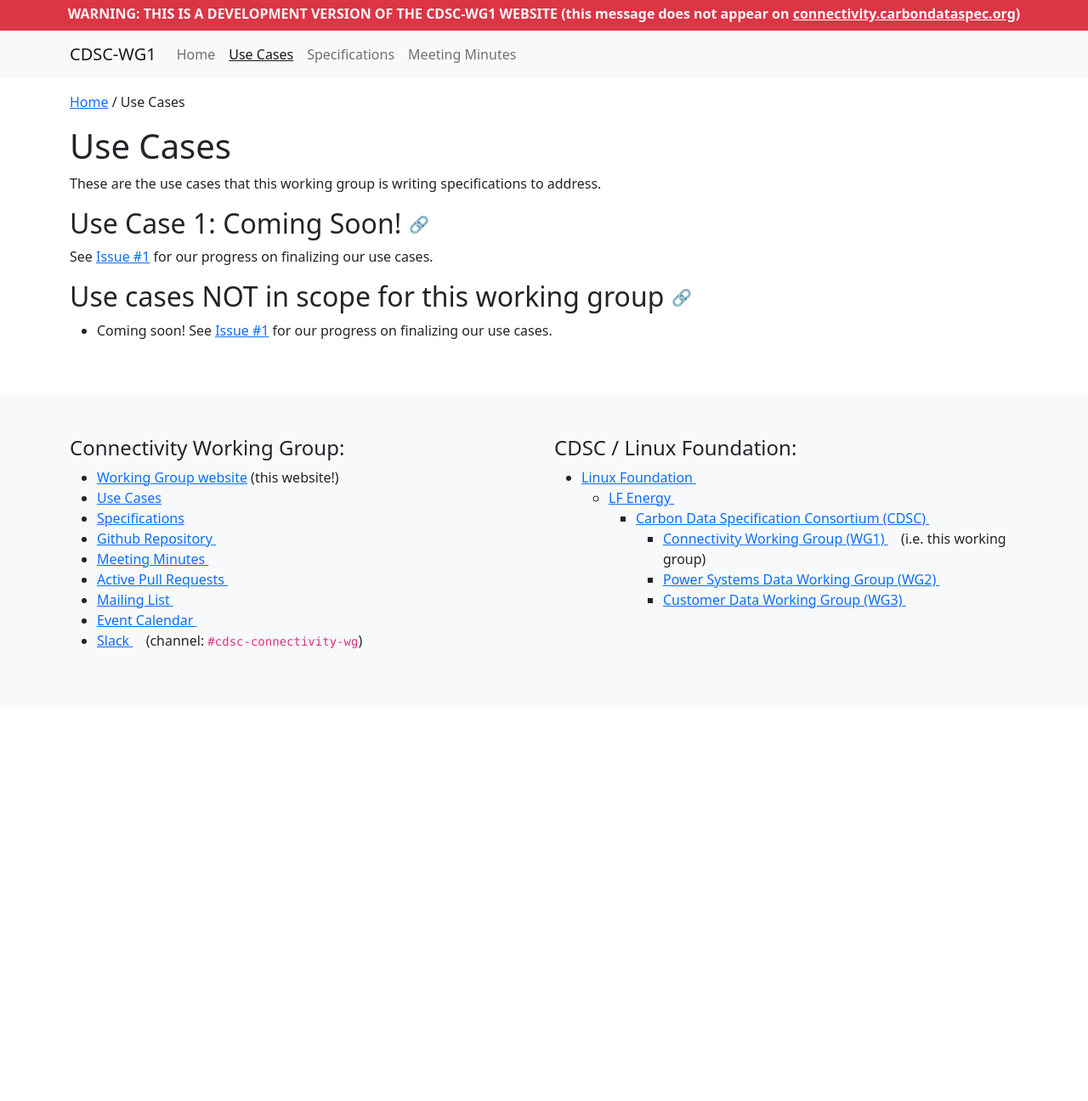
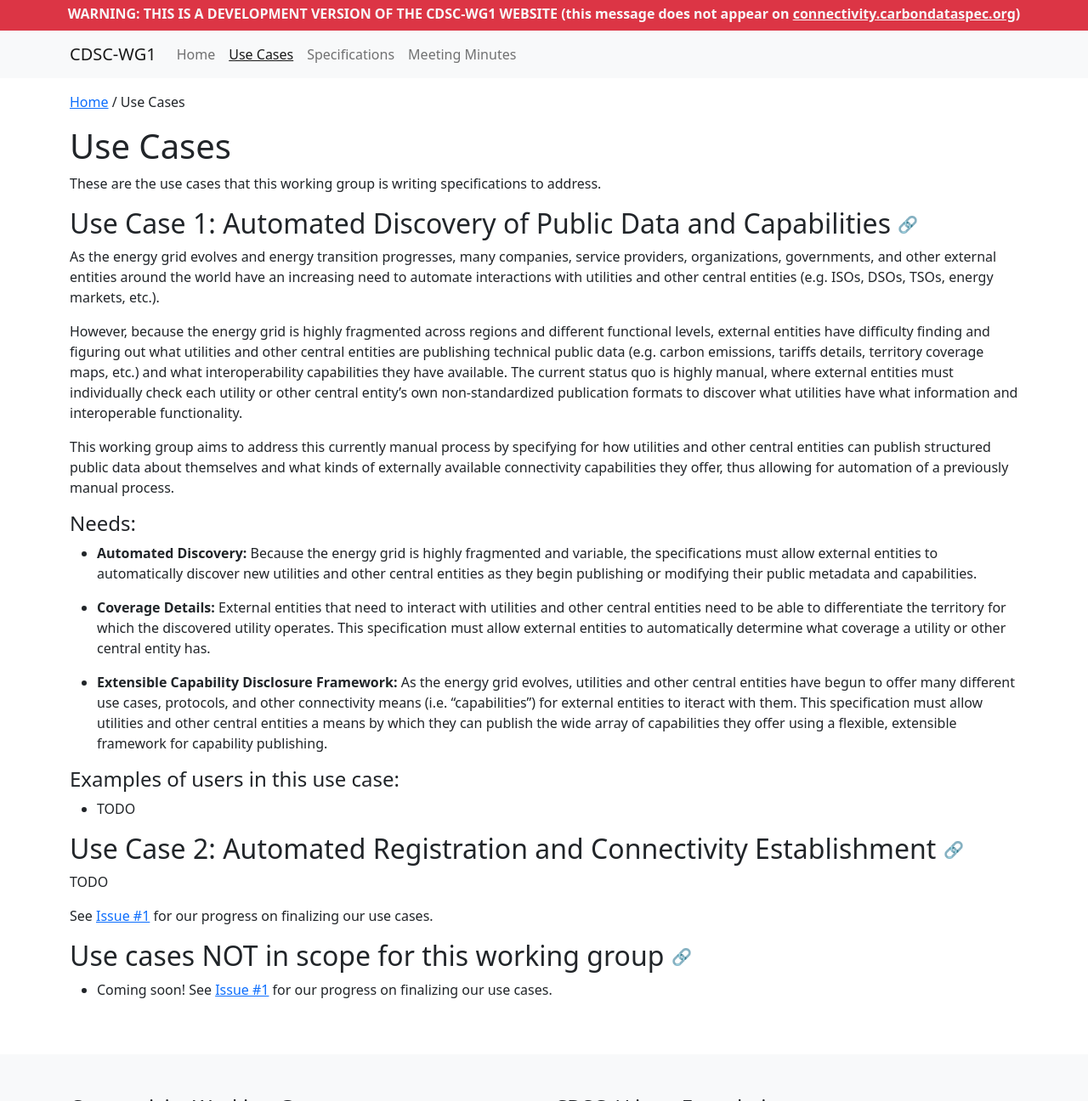
Before and after one commit to lfe-cds/CDS-Registration, a Jekyll site: the page built from website/use-cases.md, in a window 1280 px wide and 1400 px high, cut to the strip 104-1400 px from the top of the window. Shown: the whole strip at 85% size. Built offline with Jekyll 4.4.1, drawn with Linux system fonts in a browser that asks for light colours.

Commit message:
Issue #1 - progress on new use cases for Connectivity WG

```diff
--- a/website/use-cases.md
+++ b/website/use-cases.md
@@ -11,10 +11,34 @@
 These are the use cases that this working group is writing specifications to address.
 
 
-## Use Case 1: Coming Soon! <a id="use-case-coming-soon" href="#use-case-carbon-accounting" class="permalink">🔗</a>
+## Use Case 1: Automated Discovery of Public Data and Capabilities <a id="automated-dicsovery" href="#automated-dicsovery" class="permalink">🔗</a>
+
+As the energy grid evolves and energy transition progresses, many companies, service providers, organizations, governments, and other external entities around the world have an increasing need to automate interactions with utilities and other central entities (e.g. ISOs, DSOs, TSOs, energy markets, etc.).
+
+However, because the energy grid is highly fragmented across regions and different functional levels, external entities have difficulty finding and figuring out what utilities and other central entities are publishing technical public data (e.g. carbon emissions, tariffs details, territory coverage maps, etc.) and what interoperability capabilities they have available. The current status quo is highly manual, where external entities must individually check each utility or other central entity's own non-standardized publication formats to discover what utilities have what information and interoperable functionality.
+
+This working group aims to address this currently manual process by specifying for how utilities and other central entities can publish structured public data about themselves and what kinds of externally available connectivity capabilities they offer, thus allowing for automation of a previously manual process.
+
+#### Needs:
+
+* **Automated Discovery:**
+Because the energy grid is highly fragmented and variable, the specifications must allow external entities to automatically discover new utilities and other central entities as they begin publishing or modifying their public metadata and capabilities.
+
+* **Coverage Details:**
+External entities that need to interact with utilities and other central entities need to be able to differentiate the territory for which the discovered utility operates. This specification must allow external entities to automatically determine what coverage a utility or other central entity has.
+
+* **Extensible Capability Disclosure Framework:**
+As the energy grid evolves, utilities and other central entities have begun to offer many different use cases, protocols, and other connectivity means (i.e. "capabilities") for external entities to iteract with them. This specification must allow utilities and other central entities a means by which they can publish the wide array of capabilities they offer using a flexible, extensible framework for capability publishing.
+
+#### Examples of users in this use case:
+
+* TODO
+
+## Use Case 2: Automated Registration and Connectivity Establishment <a id="automated-connectivity" href="#automated-connectivity" class="permalink">🔗</a>
+
+TODO
 
 See [Issue #1](https://github.com/carbon-data-specification/Connectivity/issues/1) for our progress on finalizing our use cases.
-
 
 ## Use cases NOT in scope for this working group <a id="not-in-scope" href="#not-in-scope" class="permalink">🔗</a>
 
```
